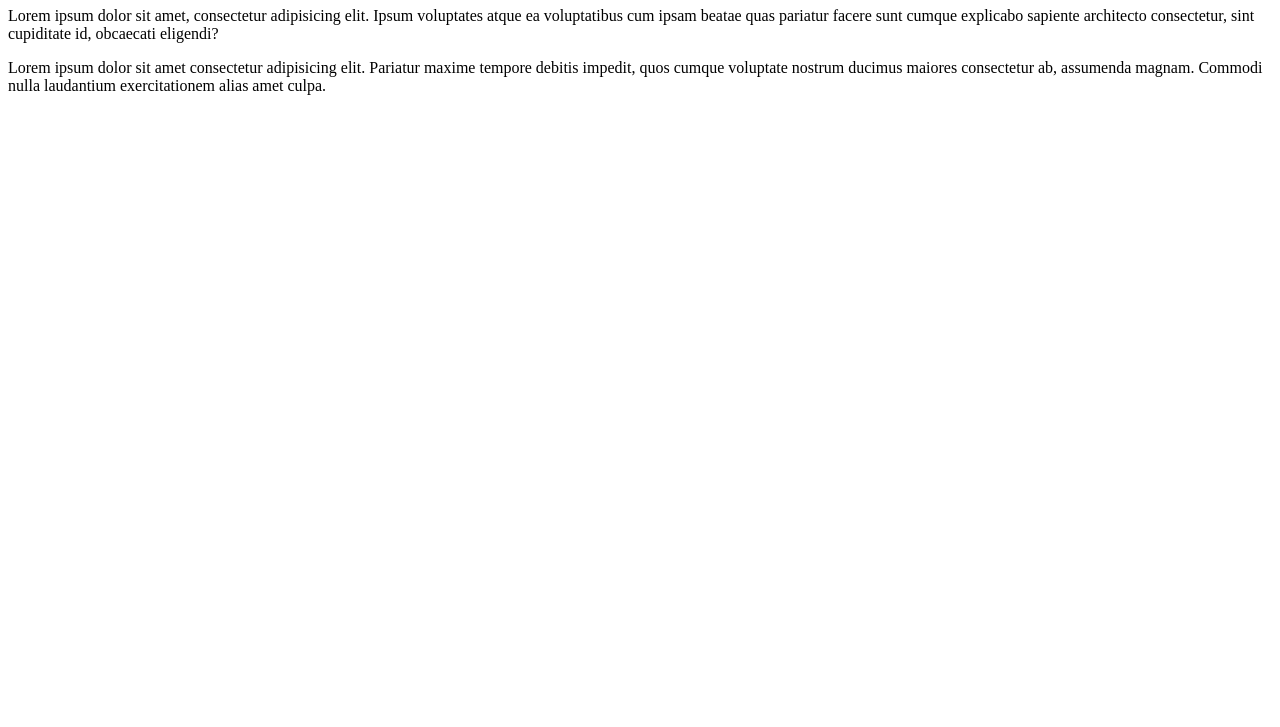
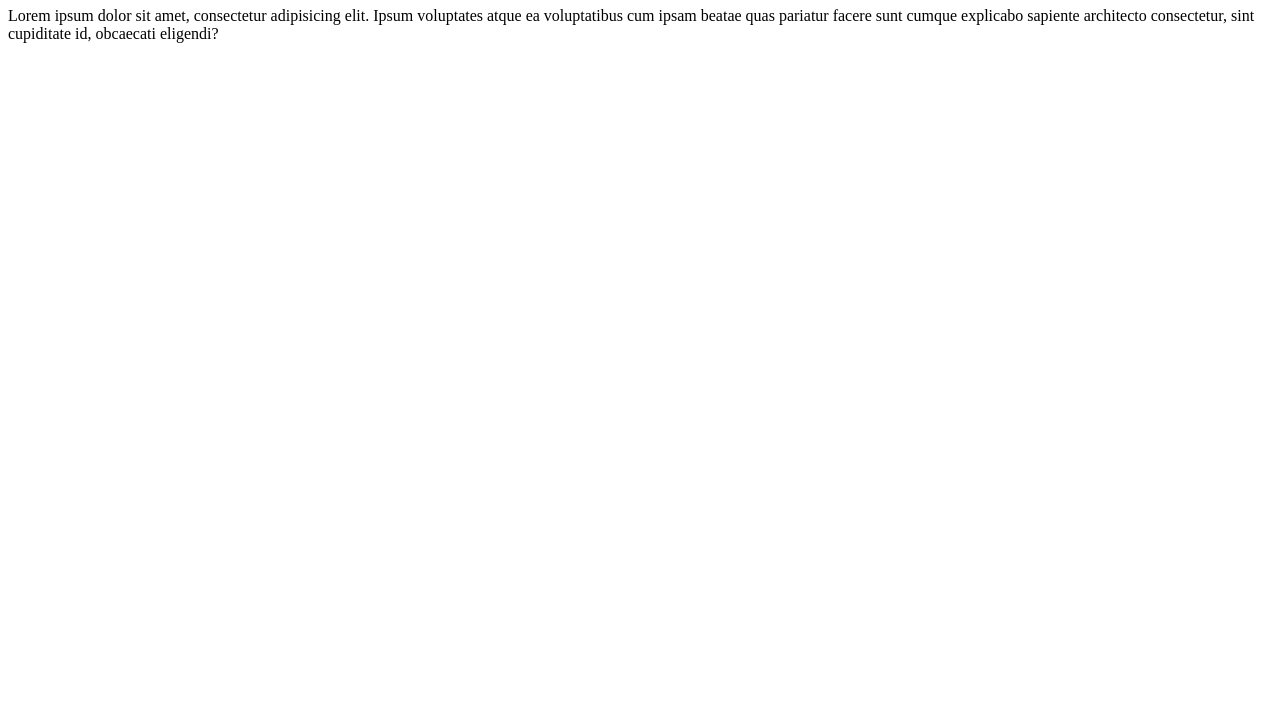
Before and after one commit to LastFirst-FS/test, a plain HTML site: page index.html in a window 1280 px wide. Shown: the part 73-800 px from the top of the page. Drawn offline with Linux system fonts and the light colour scheme.

Commit message:
Fixed issue

```diff
--- a/index.html
+++ b/index.html
@@ -13,11 +13,5 @@
       explicabo sapiente architecto consectetur, sint cupiditate id, obcaecati
       eligendi?
     </p>
-    <p>
-      Lorem ipsum dolor sit amet consectetur adipisicing elit. Pariatur maxime
-      tempore debitis impedit, quos cumque voluptate nostrum ducimus maiores
-      consectetur ab, assumenda magnam. Commodi nulla laudantium exercitationem
-      alias amet culpa.
-    </p>
   </body>
 </html>
```
